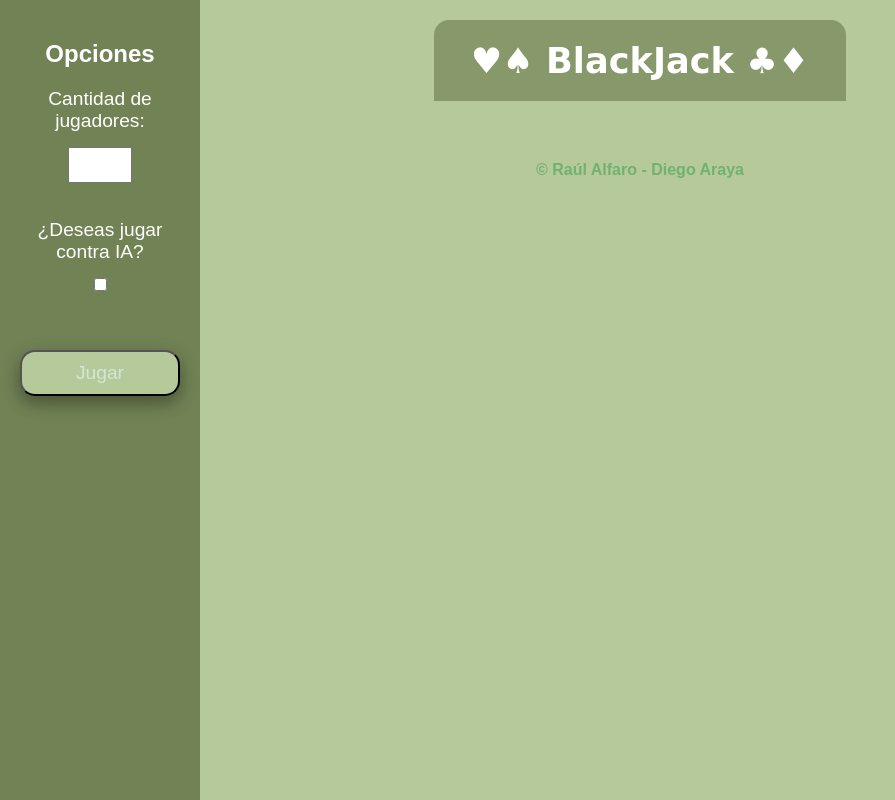
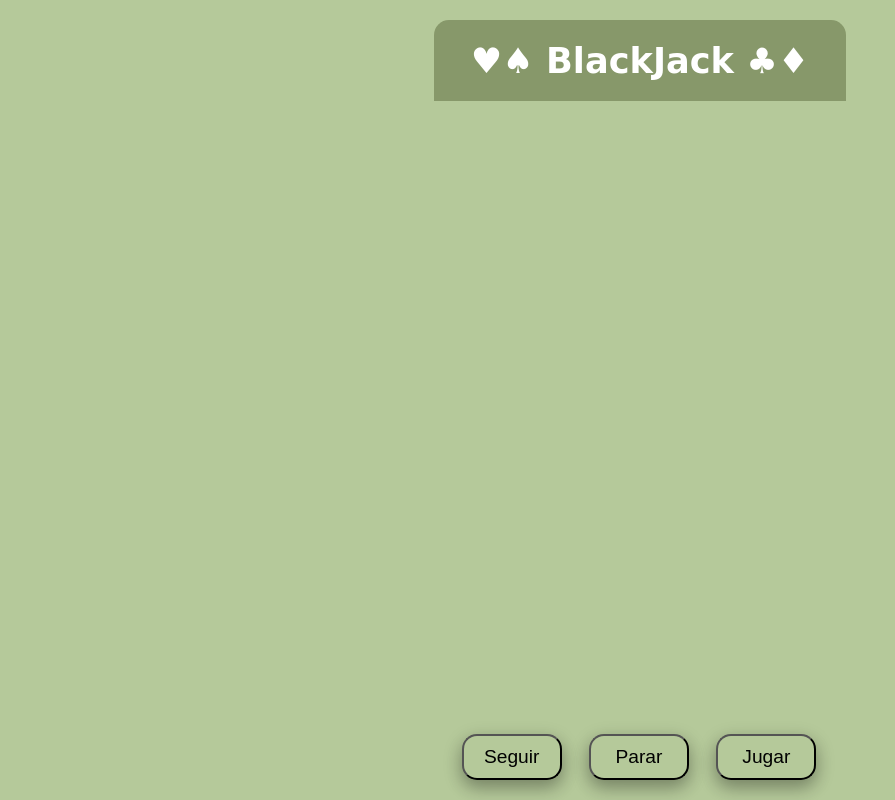
Before and after one commit to RaJami1205/BlackJack, a Flask app: page / in a window 1280 px wide. Shown: the whole page, without its empty margins (0-895 px from the left). Run offline with Flask 3, Linux system fonts and the light colour scheme; some web fonts are replaced.

Commit message:
Interfaz de juego e impresión de las cartas

```diff
--- a/App.py
+++ b/App.py
@@ -1,17 +1,50 @@
 "Proyecto 02 BlackJack // Curso de Análisis de Algoritmos // Diego y Raúl"
 "Página principal"
 
-from flask import Flask, render_template
+from flask import Flask, render_template, redirect, url_for, session
+from game_logic import seleccionar_cartas, seleccionar_carta  # Asumiendo que tienes esta función
 
 app = Flask(__name__)
 app.secret_key = 'ra&diegop'
-matriz_solucion = None
-laberinto = None
+
+cartas_jugador = None
 
 # Ruta para el menú principal
 @app.route('/')
 def index():
-    return render_template('menu_inicio.html')
+    return render_template('interfaz_principal.html')
+
+# Ruta para comenzar la partida
+@app.route('/comenzar_partida', methods=['POST'])
+def comenzar_partida():
+    global cartas_jugador
+    # Seleccionar cartas para el jugador
+    cartas_jugador = seleccionar_cartas()
+
+    # Redirigir de nuevo a la página principal después de comenzar la partida
+    return render_template('interfaz_principal.html', cartas=cartas_jugador)
+
+# Ruta para pedir una carta (Seguir)
+@app.route('/pedir_carta', methods=['POST'])
+def pedir_carta():
+    global cartas_jugador
+    carta = seleccionar_carta()
+
+    if carta in cartas_jugador:
+        pedir_carta()
+
+    cartas_jugador.append(carta)
+    print("Cartas del jugador (después de pedir carta):", cartas_jugador)
+
+    # Redirigir de nuevo a la página principal después de pedir carta
+    return render_template('interfaz_principal.html', cartas=cartas_jugador)
+
+# Ruta para retirarse (Parar)
+@app.route('/retirarse', methods=['POST'])
+def retirarse():
+    # Aquí puedes agregar la lógica para finalizar la partida
+    print("El jugador se ha retirado.")
+    return redirect(url_for('index'))
 
 if __name__ == '__main__':
-    app.run(debug=False)
+    app.run(debug=True)
--- /dev/null
+++ b/game_logic.py
@@ -0,0 +1,25 @@
+import random
+
+baraja = [
+    '2_of_spades', '3_of_spades', '4_of_spades', '5_of_spades', '6_of_spades', '7_of_spades', '8_of_spades', '9_of_spades', '10_of_spades', 'jack_of_spades', 'queen_of_spades', 'king_of_spades', 'ace_of_spades',  # Picas
+    '2_of_hearts', '3_of_hearts', '4_of_hearts', '5_of_hearts', '6_of_hearts', '7_of_hearts', '8_of_hearts', '9_of_hearts', '10_of_hearts', 'jack_of_hearts', 'queen_of_hearts', 'king_of_hearts', 'ace_of_hearts',  # Corazones
+    '2_of_diamonds', '3_of_diamonds', '4_of_diamonds', '5_of_diamonds', '6_of_diamonds', '7_of_diamonds', '8_of_diamonds', '9_of_diamonds', '10_of_diamonds', 'jack_of_diamonds', 'queen_of_diamonds', 'king_of_diamonds', 'ace_of_diamonds',  # Diamantes
+    '2_of_clubs', '3_of_clubs', '4_of_clubs', '5_of_clubs', '6_of_clubs', '7_of_clubs', '8_of_clubs', '9_of_clubs', '10_of_clubs', 'jack_of_clubs', 'queen_of_clubs', 'king_of_clubs', 'ace_of_clubs',  # Tréboles
+]
+
+valores = {
+    '2_of_spades': 2, '3_of_spades': 3, '4_of_spades': 4, '5_of_spades': 5, '6_of_spades': 6, '7_of_spades': 7, '8_of_spades': 8, '9_of_spades': 9, '10_of_spades': 10,
+    'jack_of_spades': 10, 'queen_of_spades': 10, 'king_of_spades': 10, 'ace_of_spades': 1,
+    '2_of_hearts': 2, '3_of_hearts': 3, '4_of_hearts': 4, '5_of_hearts': 5, '6_of_hearts': 6, '7_of_hearts': 7, '8_of_hearts': 8, '9_of_hearts': 9, '10_of_hearts': 10,
+    'jack_of_hearts': 10, 'queen_of_hearts': 10, 'king_of_hearts': 10, 'ace_of_hearts': 1,
+    '2_of_diamonds': 2, '3_of_diamonds': 3, '4_of_diamonds': 4, '5_of_diamonds': 5, '6_of_diamonds': 6, '7_of_diamonds': 7, '8_of_diamonds': 8, '9_of_diamonds': 9, '10_of_diamonds': 10,
+    'jack_of_diamonds': 10, 'queen_of_diamonds': 10, 'king_of_diamonds': 10, 'ace_of_diamonds': 1,
+    '2_of_clubs': 2, '3_of_clubs': 3, '4_of_clubs': 4, '5_of_clubs': 5, '6_of_clubs': 6, '7_of_clubs': 7, '8_of_clubs': 8, '9_of_clubs': 9, '10_of_clubs': 10,
+    'jack_of_clubs': 10, 'queen_of_clubs': 10, 'king_of_clubs': 10, 'ace_of_clubs': 1
+}
+
+def seleccionar_cartas():
+    return random.sample(baraja, 2)
+
+def seleccionar_carta():
+    return random.choice(baraja)
--- a/logic/App.py
+++ /dev/null
@@ -1,15 +0,0 @@
-"Proyecto 02 BlackJack // Curso de Análisis de Algoritmos // Diego y Raúl"
-"Página principal"
-import os
-from flask import Flask, render_template
-
-app = Flask(__name__, template_folder=os.path.join(os.path.pardir, 'templates'), static_folder='static')
-app.secret_key = 'ra&diegop'
-
-# Ruta para el menú principal
-@app.route('/')
-def index():
-    return render_template('interfaz_principal.html')
-
-if __name__ == '__main__':
-    app.run(debug=False)
--- a/templates/interfaz_principal.html
+++ b/templates/interfaz_principal.html
@@ -1,3 +1,4 @@
+<!DOCTYPE html>
 <html lang="es">
 <head>
   <title>BlackJack</title>
@@ -18,46 +19,28 @@
   </header>
 
   <div id="contenido">
-    <!-- Menú lateral -->
-    <nav id="menuLateral">
-      <h2>Opciones</h2>
-      <form id="formulario">
-        <label for="cantidadJugadores">Cantidad de jugadores:</label>
-        <input type="number" id="cantidadJugadores" name="cantidadJugadores" min="1" max="4" required>
-        <br><br>
-
-        <label for="jugarContraIA">¿Deseas jugar contra IA?</label>
-        <input type="checkbox" id="jugarContraIA" name="jugarContraIA">
-        <br><br>
-
-        <!-- Botón Jugar en la barra lateral -->
-        <button id="jugar" onclick="iniciarJuego()">Jugar</button>
-      </form>
-    </nav>
-
-    <!-- Área principal (ya no contiene el botón Jugar) -->
-    <div id="mainContent">
-      <!-- No es necesario el botón aquí -->
+    <div id="cartas-jugador">
+      {% for carta in cartas %}
+          <!-- Mostrar el archivo SVG correspondiente a la carta -->
+          <object data="{{ url_for('static', filename='SVG-cards-1.3/' + carta + '.svg') }}" type="image/svg+xml" style="width: 100px; margin: 10px;"></object>
+      {% endfor %}
     </div>
   </div>
 
-  <footer id="pie">
-    &copy; Raúl Alfaro - Diego Araya
-  </footer>
+  <div id="mainContent">
+    <form method="POST" action="/pedir_carta">
+      <button type="submit" id="Hit">Seguir</button>
+    </form>
 
-  <script>
-    function iniciarJuego() {
-      const cantidadJugadores = document.getElementById("cantidadJugadores").value;
-      const jugarContraIA = document.getElementById("jugarContraIA").checked;
+    <form method="POST" action="/retirarse">
+      <button type="submit" id="Stand">Parar</button>
+    </form>
 
-      if (cantidadJugadores < 1 || cantidadJugadores > 4) {
-        alert("Por favor, ingresa una cantidad de jugadores válida (de 1 a 4).");
-      } else {
-        alert("Juego Iniciado\nJugadores: " + cantidadJugadores + "\nJugar contra IA: " + (jugarContraIA ? "Sí" : "No"));
-        // Aquí puedes añadir el código para iniciar el juego, mostrar la interfaz completa, etc.
-      }
-    }
-  </script>
+    <form method="POST" action="/comenzar_partida">
+      <button type="submit" id="Play">Jugar</button>
+    </form>
+  </div>
+
 </body>
 </html>
 
@@ -85,80 +68,45 @@
 header {
   width: 100%;
   display: flex;
-    justify-content: center; /* Centra el título en el header */
-    padding: 20px 0; /* Espacio vertical dentro del header */
-    border-radius: 15px 15px 0 0; /* Bordes redondeados en la parte superior */
-    background-color: #87986A; /* Fondo del header */
-    margin-bottom: 10px; /* Espacio debajo del header */
-    position: relative; /* Para asegurarse de que todo se mantenga dentro */
+  justify-content: center;
+  padding: 20px 0;
+  border-radius: 15px 15px 0 0;
+  background-color: #87986A;
+  margin-bottom: 10px;
 }
 
 h1.titulo {
   color: white;
   font-family: 'Rye', cursive;
-    font-size: 2.2em; /* Tamaño de la fuente reducido */
+  font-size: 2.2em;
   margin: 0;
   text-align: center;
 }
 
-  /* Menú lateral */
-  #menuLateral {
-    width: 200px; /* Ancho del menú */
-    background-color: #718355;
-    color: white;
-    padding: 20px;
-    position: fixed; /* Fijo en el lateral izquierdo */
-    height: 100vh; /* Altura completa */
-    top: 0;
-    left: 0;
+/* Estilo del área principal (sin el panel lateral) */
+#mainContent {
   display: flex;
-    flex-direction: column;
-    justify-content: flex-start;
+  justify-content: center;
+  gap: 10px;
+  position: absolute;
+  bottom: 20px;
+  width: 100%;
+  padding: 0 20px;
+  transform: translateX(-1px); /* Desplaza los botones hacia la izquierda */
 }
 
-  #menuLateral h2 {
-    text-align: center;
-    font-size: 1.5em;
-    margin-bottom: 20px;
-  }
-
-  #formulario {
-    display: flex;
-    flex-direction: column;
-    justify-content: flex-start;
-  }
-
-  label {
-    font-size: 1.2em;
-    margin-bottom: 10px;
-  }
-
-  input[type="number"], input[type="checkbox"] {
-    font-size: 1.2em;
-    padding: 5px;
-    margin-top: 5px;
-  }
-
-  /* Estilo del área principal (sin el botón Jugar) */
-  #mainContent {
-    margin-left: 220px; /* Deja espacio para el menú lateral */
-    padding: 20px;
-    display: flex;
-    flex-direction: column;
-    justify-content: center;
-    align-items: center;
-    flex-grow: 1;
+#mainContent form {
+  display: inline-block;
 }
 
 button {
   padding: 10px;
-    width: 100%;
   font-size: 1.2em;
   border-radius: 15px;
-    color: #d3e8d3;
+  color: black;
   background-color: #b5c99a;
   box-shadow: 0 8px 16px 0 rgba(0,0,0,0.2), 0 6px 20px 0 rgba(0,0,0,0.19);
-    margin-top: 20px; /* Separación respecto a los otros elementos */
+  width: 100px;
 }
 
 button:disabled {
@@ -173,4 +121,11 @@
   color: #70b270;
   text-align: center;
 }
+
+
+    object {
+    width: 80px;  /* Ajusta el tamaño de las cartas */
+    height: auto; /* Mantiene la relación de aspecto de las cartas */
+    margin: 10px; /* Espacio entre las cartas */
+}
 </style>
```
Also changed, not shown: IA.py (added). Lines whose indentation alone changed are shown as unchanged.
